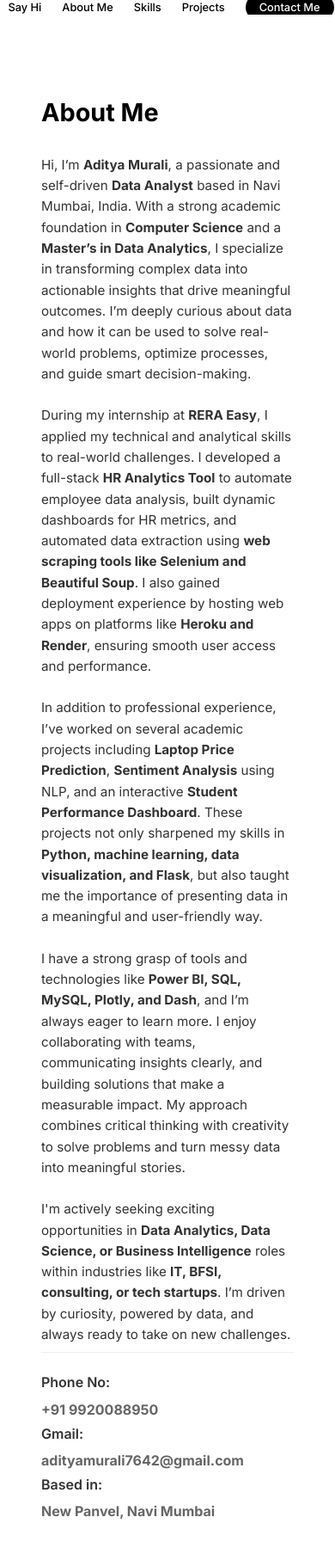
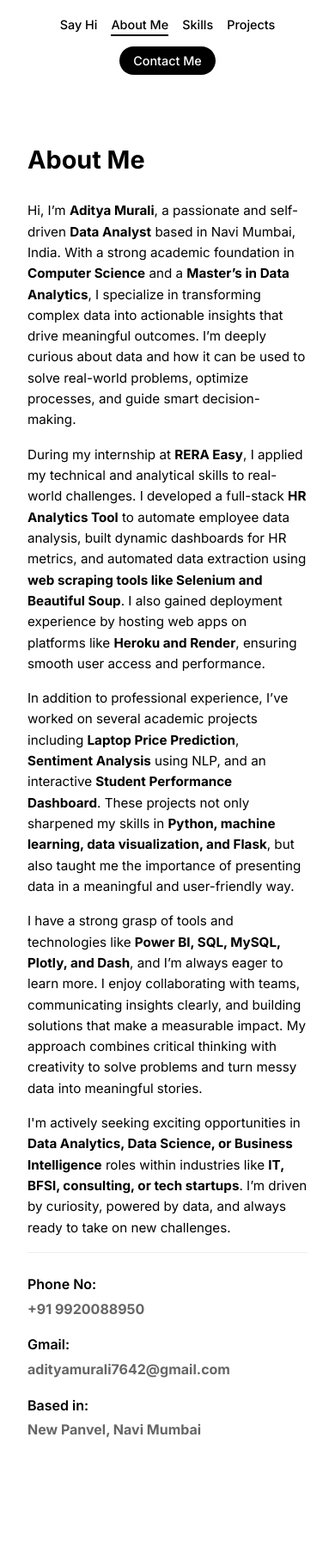
Before and after one commit to adityaaa-09/Portfolio-Project, a Flask app: page /about in a window 390 px wide. Shown: the whole page at 86% size. After the commit the page ends 1671 px from the top, so only its background shows below. Run offline with Flask 3, Linux system fonts and the light colour scheme.

Commit message:
Update about.css

```diff
--- a/static/css/about.css
+++ b/static/css/about.css
@@ -11,14 +11,20 @@
 body {
     font-family: 'Inter', sans-serif;
     background-color: #ffffff;
-    color: #333;
+    color: var(--text-primary);
+    line-height: 1.6;
     overflow-y: auto;
 }
 
 .container {
     min-height: 100vh;
+    padding: 0 5rem; /* Same padding for all pages */
+    margin: 0 auto; /* Center align */
+    display: flex;
+    flex-direction: column;
 }
 
+/* Left Section */
 .left-section {
     width: 100%;
     background-color: #fff;
@@ -29,20 +35,45 @@ body {
     overflow-y: auto;
 }
 
-/* Navigation */
-.main-nav {
+.logo {
     position: absolute;
     top: 2rem;
-    right: 6rem;
-    z-index: 10;
+    left: 2rem;
+}
+
+.logo a {
+    text-decoration: none;
+    font-size: 1.5rem;
+    font-weight: 700;
+    color: #000;
+}
+
+/* Nav Styles */
+.navbar-wrapper {
+    width: 100%;
+    max-width: 1280px; /* Same as contact page container */
+    margin: 0 auto; /* Center alignment */
+    padding: 0 2rem; /* Consistent padding */
+    position: relative;
+}
+
+.main-nav {
+    position: fixed; /* Makes the navbar stay in one place */
+    margin-top: 1.5rem;
+    left: 79rem;
+    width: auto;
+    z-index: 1000; /* Ensures it stays above other elements */
+    padding: 1rem 1rem;
 }
 
 .main-nav ul {
     display: flex;
+    justify-content: center;
+    align-items: center;
     list-style: none;
     gap: 2rem;
-    flex-wrap: wrap;
-    justify-content: flex-end;
+    margin: 0;
+    padding: 0;
 }
 
 .main-nav a {
@@ -54,7 +85,20 @@ body {
     transition: color 0.3s ease;
 }
 
-.main-nav a:not(.contact-btn).active::after,
+/* Active Page Underline */
+.main-nav a:not(.contact-btn).active::after {
+    content: '';
+    position: absolute;
+    left: 0;
+    right: 0;
+    bottom: -5px;
+    height: 2px;
+    background-color: black;
+    transform: scaleX(1);
+    transform-origin: right;
+    transition: transform 0.3s ease;
+}
+
 .main-nav a:not(.contact-btn)::after {
     content: '';
     position: absolute;
@@ -68,7 +112,6 @@ body {
     transition: transform 0.3s ease;
 }
 
-.main-nav a:not(.contact-btn).active::after,
 .main-nav a:not(.contact-btn):hover::after {
     transform: scaleX(1);
 }
@@ -84,12 +127,14 @@ body {
 
 .contact-btn:hover {
     background-color: #333 !important;
+    color: white !important;
 }
 
 /* About Content */
 .about-content {
     margin-top: 6rem;
-    padding: 0 2rem;
+    padding-left: 2rem;
+    padding-right: 2rem;
 }
 
 .about-content h1 {
@@ -112,12 +157,26 @@ body {
     animation: fadeInUp 0.8s ease forwards;
 }
 
-/* Staggered Paragraph Animation */
-.about-text p:nth-child(1) { animation-delay: 0.5s; }
-.about-text p:nth-child(2) { animation-delay: 0.7s; }
-.about-text p:nth-child(3) { animation-delay: 0.9s; }
-.about-text p:nth-child(4) { animation-delay: 1.1s; }
-.about-text p:nth-child(5) { animation-delay: 1.3s; }
+/* Staggered fade in for paragraphs */
+.about-text p:nth-child(1) {
+    animation-delay: 0.5s;
+}
+
+.about-text p:nth-child(2) {
+    animation-delay: 0.7s;
+}
+
+.about-text p:nth-child(3) {
+    animation-delay: 0.9s;
+}
+
+.about-text p:nth-child(4) {
+    animation-delay: 1.1s;
+}
+
+.about-text p:nth-child(5) {
+    animation-delay: 1.3s;
+}
 
 .personal-info {
     margin-top: -1.0rem;
@@ -131,55 +190,115 @@ body {
 
 .info-item {
     display: flex;
-    flex-wrap: wrap;
     margin-bottom: 0.5rem;
-    gap: 0.5rem;
 }
 
 .info-item:nth-child(1) {
     animation: fadeInRight 0.6s ease forwards;
     animation-delay: 1.6s;
+    opacity: 0;
+    transform: translateX(-20px);
 }
 
 .info-item:nth-child(2) {
     animation: fadeInRight 0.6s ease forwards;
     animation-delay: 1.8s;
+    opacity: 0;
+    transform: translateX(-20px);
 }
 
 .info-item:nth-child(3) {
     animation: fadeInRight 0.6s ease forwards;
-    animation-delay: 2s;
+    animation-delay: 1.8s;
+    opacity: 0;
+    transform: translateX(-20px);
 }
 
 .label {
     font-weight: 600;
-    min-width: 100px;
+    width: 100px;
 }
 
 .value {
     color: #666;
 }
 
-/* Animations */
+/* Animation keyframes */
 @keyframes fadeInUp {
-    from { opacity: 0; transform: translateY(20px); }
-    to   { opacity: 1; transform: translateY(0); }
+    from {
+        opacity: 0;
+        transform: translateY(20px);
+    }
+    to {
+        opacity: 1;
+        transform: translateY(0);
+    }
+}
+
+@keyframes fadeInDown {
+    from {
+        opacity: 0;
+        transform: translateY(-20px);
+    }
+    to {
+        opacity: 1;
+        transform: translateY(0);
+    }
 }
 
 @keyframes fadeInRight {
-    from { opacity: 0; transform: translateX(-20px); }
-    to   { opacity: 1; transform: translateX(0); }
-}
-
-/* Responsive Design */
-@media (max-width: 992px) {
-    .main-nav {
-        top: 1rem;
-        right: 2rem;
+    from {
+        opacity: 0;
+        transform: translateX(-20px);
+    }
+    to {
+        opacity: 1;
+        transform: translateX(0);
     }
 }
 
-@media (max-width: 768px) {
+/* ====== RESPONSIVE STYLES ====== */
+
+/* Large Tablets and Small Laptops (max-width: 1200px) */
+@media screen and (max-width: 1200px) {
+    .container {
+        padding: 0 3rem;
+    }
+
+    .main-nav {
+        left: auto;
+        right: 2rem;
+        margin-top: 1rem;
+    }
+
+    .about-content {
+        padding-left: 1rem;
+        padding-right: 1rem;
+    }
+}
+
+/* Medium Tablets (max-width: 992px) */
+@media screen and (max-width: 992px) {
+    .container {
+        padding: 0 2rem;
+    }
+
+    .main-nav {
+        position: static;
+        margin-top: 0;
+        padding: 1rem 0;
+        width: 100%;
+        display: flex;
+        justify-content: center;
+    }
+
+    .main-nav ul {
+        gap: 1.5rem;
+    }
+
+    .about-content {
+        margin-top: 3rem;
+    }
 
     .about-content h1 {
         font-size: 2rem;
@@ -190,45 +309,84 @@ body {
     }
 }
 
-@media (max-width: 576px) {
+/* Small Tablets (max-width: 768px) */
+@media screen and (max-width: 768px) {
+    .container {
+        padding: 0 1rem;
+    }
+
+    .left-section {
+        padding: 1rem;
+    }
+
+    .main-nav ul {
+        gap: 1rem;
+    }
+
+    .main-nav a {
+        font-size: 0.9rem;
+    }
+
     .about-content {
-        padding: 0 1rem;
-        margin-top: 4rem;
+        padding-left: 0.5rem;
+        padding-right: 0.5rem;
+    }
+
+    .info-item {
+        flex-direction: column;
+        margin-bottom: 1rem;
+    }
+
+    .label {
+        width: auto;
+        margin-bottom: 0.2rem;
+    }
+}
+
+/* Mobile (max-width: 576px) */
+@media screen and (max-width: 576px) {
+    .container {
+        padding: 0 0.5rem;
+    }
+
+    .main-nav ul {
+        flex-wrap: wrap;
+        justify-content: center;
     }
 
     .about-content h1 {
         font-size: 1.8rem;
+        margin-bottom: 1.5rem;
     }
 
     .about-text p {
         font-size: 0.95rem;
+        margin-bottom: 1rem;
     }
 
-    .info-item {
-        flex-direction: column;
+    .personal-info {
+        margin-top: 0;
     }
 
-    .label {
-        margin-bottom: 0.2rem;
-    }
+    /* Add a mobile-friendly menu toggle if needed */
+    /* This would require additional HTML and JavaScript */
 }
 
-@media (max-width: 576px) {
-    .main-nav {
-        position: static;
-        width: 100%;
-        margin-left: 0.25rem;
-        margin-top: -0.2rem;
-        padding: 0rem;
-    }
-
-    .main-nav ul {
-        flex-wrap: wrap;
-        gap: 1rem 1.5rem;
-        justify-content: center;
-    }
-
+/* Small Mobile (max-width: 375px) */
+@media screen and (max-width: 375px) {
     .main-nav a {
         font-size: 0.8rem;
     }
+
+    .about-content h1 {
+        font-size: 1.6rem;
+    }
+
+    .about-text p {
+        font-size: 0.9rem;
+    }
+
+    .contact-btn {
+        padding: 0.4rem 0.8rem;
+    }
 }
```
